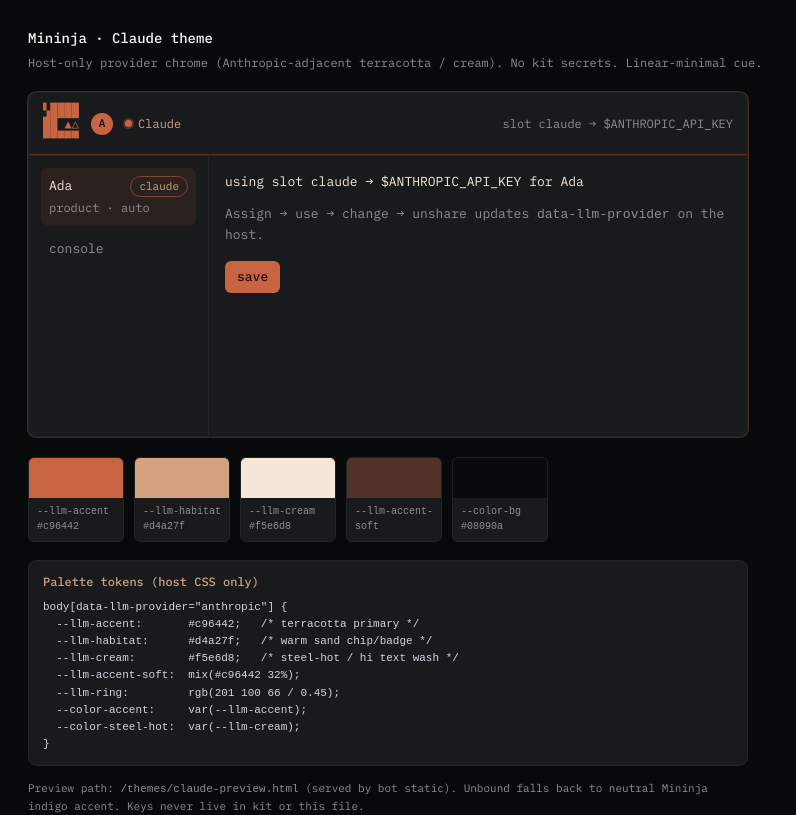
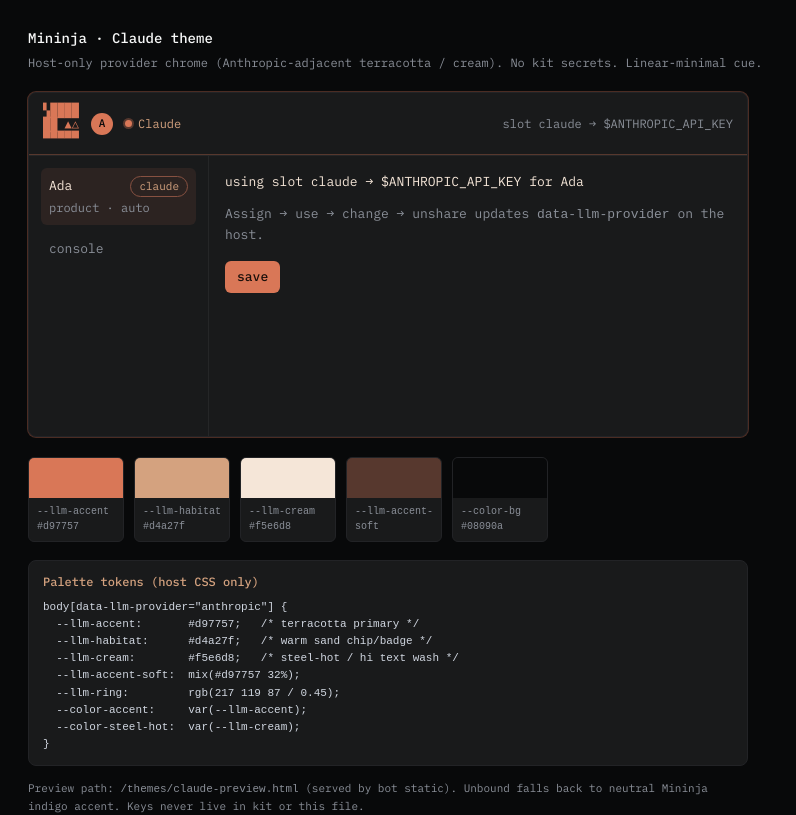
Before and after one commit to Thingscorp/mininja, a plain HTML site: page bot/static/themes/claude-preview.html in a window 1280 px wide. Shown: the whole page, without its empty margins (0-796 px from the left). Drawn offline with Linux system fonts and the light colour scheme.

Commit message:
fix(apps): update Claude mascot accent

```diff
--- a/bot/static/themes/claude-preview.html
+++ b/bot/static/themes/claude-preview.html
@@ -30,9 +30,9 @@
       --color-hairline: rgb(255 255 255 / 0.05);
       --color-steel: #8a8f98;
       /* Claude / Anthropic host tokens */
-      --llm-accent: #c96442;
-      --llm-accent-soft: color-mix(in srgb, #c96442 32%, transparent);
-      --llm-ring: rgb(201 100 66 / 0.45);
+      --llm-accent: #d97757;
+      --llm-accent-soft: color-mix(in srgb, #d97757 32%, transparent);
+      --llm-ring: rgb(217 119 87 / 0.45);
       --llm-habitat: #d4a27f;
       --llm-cream: #f5e6d8;
       --color-accent: var(--llm-accent);
@@ -159,21 +159,21 @@
   </div>
 
   <div class="swatches">
-    <div class="swatch"><div class="chip-color" style="background:#c96442"></div><code>--llm-accent<br>#c96442</code></div>
+    <div class="swatch"><div class="chip-color" style="background:#d97757"></div><code>--llm-accent<br>#d97757</code></div>
     <div class="swatch"><div class="chip-color" style="background:#d4a27f"></div><code>--llm-habitat<br>#d4a27f</code></div>
     <div class="swatch"><div class="chip-color" style="background:#f5e6d8"></div><code>--llm-cream<br>#f5e6d8</code></div>
-    <div class="swatch"><div class="chip-color" style="background:rgb(201 100 66 / 0.32)"></div><code>--llm-accent-soft</code></div>
+    <div class="swatch"><div class="chip-color" style="background:rgb(217 119 87 / 0.32)"></div><code>--llm-accent-soft</code></div>
     <div class="swatch"><div class="chip-color" style="background:#08090a"></div><code>--color-bg<br>#08090a</code></div>
   </div>
 
   <div class="tokens">
     <h2>Palette tokens (host CSS only)</h2>
     <pre>body[data-llm-provider="anthropic"] {
-  --llm-accent:       #c96442;   /* terracotta primary */
+  --llm-accent:       #d97757;   /* terracotta primary */
   --llm-habitat:      #d4a27f;   /* warm sand chip/badge */
   --llm-cream:        #f5e6d8;   /* steel-hot / hi text wash */
-  --llm-accent-soft:  mix(#c96442 32%);
-  --llm-ring:         rgb(201 100 66 / 0.45);
+  --llm-accent-soft:  mix(#d97757 32%);
+  --llm-ring:         rgb(217 119 87 / 0.45);
   --color-accent:     var(--llm-accent);
   --color-steel-hot:  var(--llm-cream);
 }</pre>
```
Also changed, not shown: bot/static/index.html (+5 -5 lines), qa/tests/bot-credentials.test.mjs (+2 -2 lines), qa/tests/bot-ui-source.test.mjs (+1 -1 lines), bot/README.md, bot/static/themes/claude-preview.png, qa/monorepo-feature-matrix.csv.
